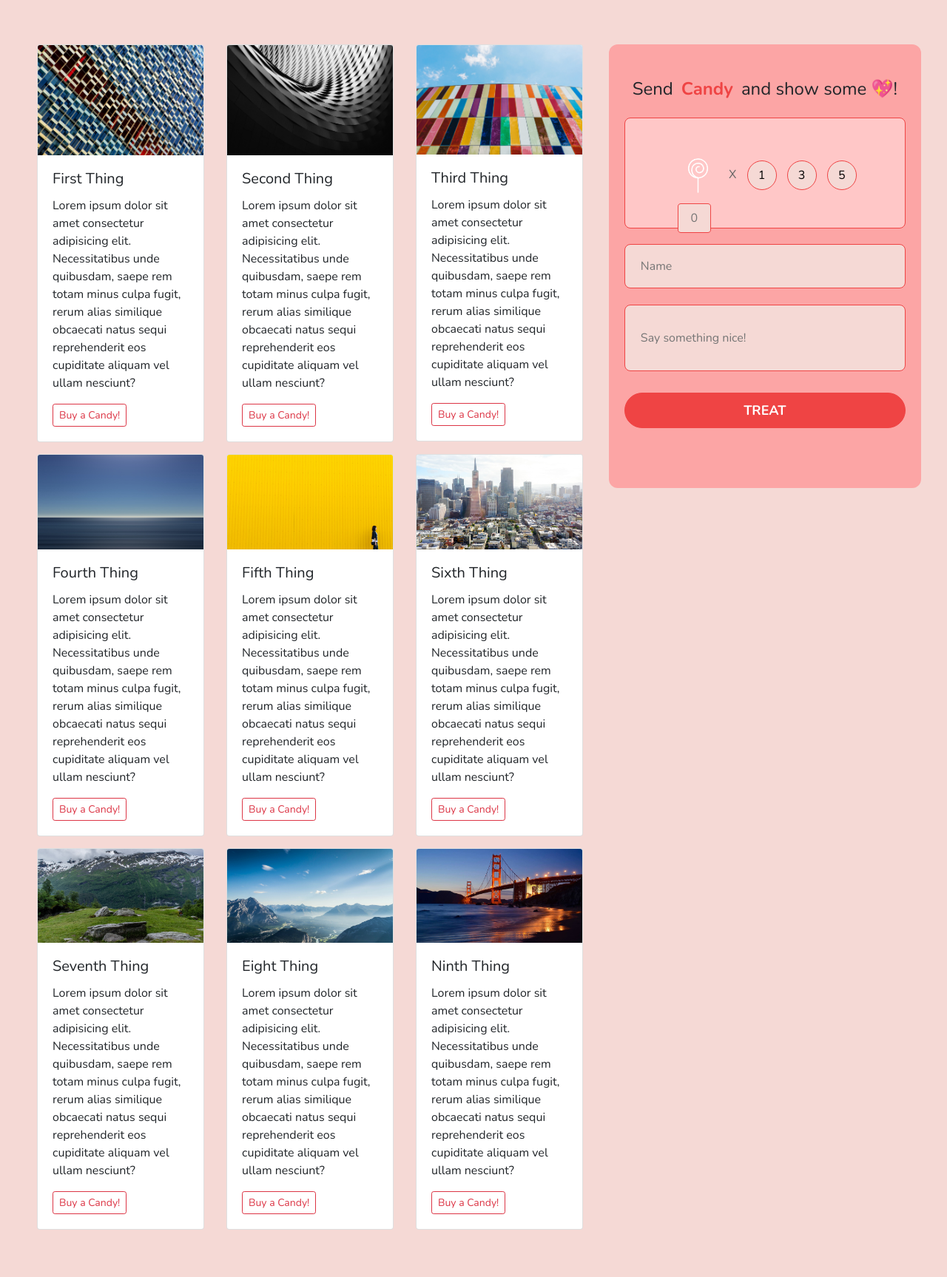
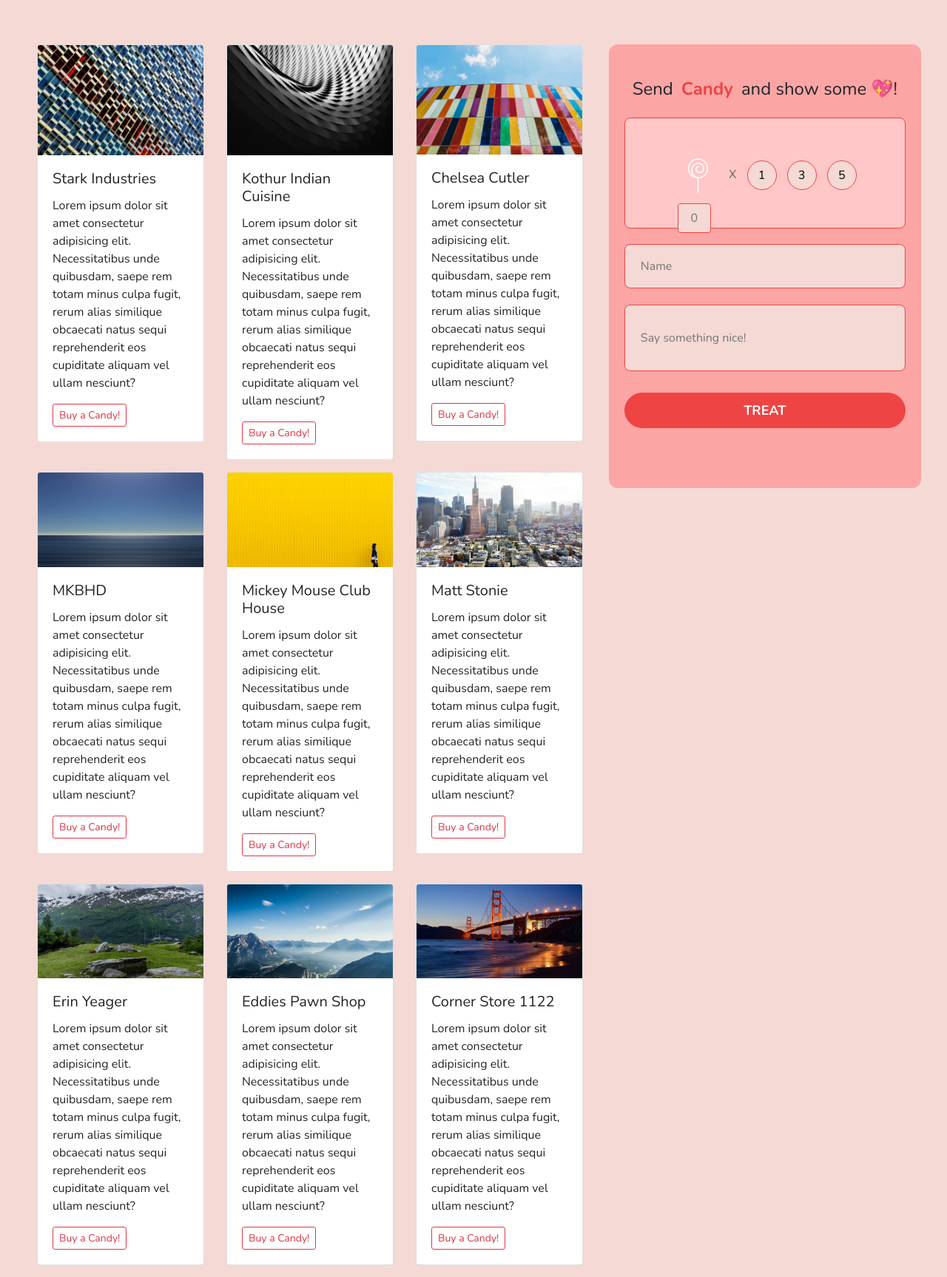
Before and after one commit to iTanmayGupta/Candii, a Flask app: page /treat in a window 1280 px wide. Shown: the part 52-1779 px from the top of the page at 74% size. Before the commit the page ends 1715 px from the top, so only its background shows below. Run offline with Flask 2, Linux system fonts and the light colour scheme; some libraries are stand-ins or nearby versions.

Commit message:
name to payment

```diff
--- a/static/treat/treat.js
+++ b/static/treat/treat.js
@@ -3,62 +3,64 @@
 
 document.addEventListener('DOMContentLoaded', function() {
     var activeAddress = "";
+    var activeName = "";
     let cardData = [{
-            name: 'First Thing',
+            name: 'Stark Industries',
             description: 'Lorem ipsum dolor sit amet consectetur adipisicing elit. Necessitatibus unde quibusdam, saepe rem totam minus culpa fugit, rerum alias similique obcaecati natus sequi reprehenderit eos cupiditate aliquam vel ullam nesciunt?',
             image: "../static/treat/pattern1.jpeg",
             walletAddress: "0x2f318C334780961FB129D2a6c30D0763d9a5C970"
         },
         {
-            name: 'Second Thing',
+            name: 'Kothur Indian Cuisine',
             description: 'Lorem ipsum dolor sit amet consectetur adipisicing elit. Necessitatibus unde quibusdam, saepe rem totam minus culpa fugit, rerum alias similique obcaecati natus sequi reprehenderit eos cupiditate aliquam vel ullam nesciunt?',
             image: "../static/treat/pattern2.jpeg",
             walletAddress: "0xfbb61b8b98a59fbc4bd79c23212addbefaeb289f"
         },
         {
-            name: 'Third Thing',
+            name: 'Chelsea Cutler',
             description: 'Lorem ipsum dolor sit amet consectetur adipisicing elit. Necessitatibus unde quibusdam, saepe rem totam minus culpa fugit, rerum alias similique obcaecati natus sequi reprehenderit eos cupiditate aliquam vel ullam nesciunt?',
             image: "../static/treat/pattern3.jpeg",
             walletAddress: "0x9fdb5065c5f5cbeef0fb9784bc2e8e1b3621d58a"
         },
         {
-            name: 'Fourth Thing',
+            name: 'MKBHD',
             description: 'Lorem ipsum dolor sit amet consectetur adipisicing elit. Necessitatibus unde quibusdam, saepe rem totam minus culpa fugit, rerum alias similique obcaecati natus sequi reprehenderit eos cupiditate aliquam vel ullam nesciunt?',
             image: "../static/treat/pattern4.jpeg",
             walletAddress: "0xfbb61b8b98a59fbc4bd79c23212addbefaeb289f"
         },
         {
-            name: 'Fifth Thing',
+            name: 'Mickey Mouse Club House',
             description: 'Lorem ipsum dolor sit amet consectetur adipisicing elit. Necessitatibus unde quibusdam, saepe rem totam minus culpa fugit, rerum alias similique obcaecati natus sequi reprehenderit eos cupiditate aliquam vel ullam nesciunt?',
             image: "../static/treat/pattern5.jpeg",
             walletAddress: "0x3c0e319ced31717b5c6dc921610423e9a748eee6"
         },
         {
-            name: 'Sixth Thing',
+            name: 'Matt Stonie',
             description: 'Lorem ipsum dolor sit amet consectetur adipisicing elit. Necessitatibus unde quibusdam, saepe rem totam minus culpa fugit, rerum alias similique obcaecati natus sequi reprehenderit eos cupiditate aliquam vel ullam nesciunt?',
             image: "../static/treat/pattern6.jpeg",
             walletAddress: "0x6f0979e2e7aa0dfbc23cf06e46a99735e165f027"
         },
         {
-            name: 'Seventh Thing',
+            name: 'Erin Yeager',
             description: 'Lorem ipsum dolor sit amet consectetur adipisicing elit. Necessitatibus unde quibusdam, saepe rem totam minus culpa fugit, rerum alias similique obcaecati natus sequi reprehenderit eos cupiditate aliquam vel ullam nesciunt?',
             image: "../static/treat/pattern7.jpeg",
             walletAddress: "0x2f318C334780961FB129D2a6c30D0763d9a5C970"
         },
         {
-            name: 'Eight Thing',
+            name: 'Eddies Pawn Shop',
             description: 'Lorem ipsum dolor sit amet consectetur adipisicing elit. Necessitatibus unde quibusdam, saepe rem totam minus culpa fugit, rerum alias similique obcaecati natus sequi reprehenderit eos cupiditate aliquam vel ullam nesciunt?',
             image: "../static/treat/pattern8.jpeg",
             walletAddress: "0x2f318C334780961FB129D2a6c30D0763d9a5C970"
         },
         {
-            name: 'Ninth Thing',
+            name: 'Corner Store 1122',
             description: 'Lorem ipsum dolor sit amet consectetur adipisicing elit. Necessitatibus unde quibusdam, saepe rem totam minus culpa fugit, rerum alias similique obcaecati natus sequi reprehenderit eos cupiditate aliquam vel ullam nesciunt?',
             image: "../static/treat/pattern9.jpeg",
             walletAddress: "0x2f318C334780961FB129D2a6c30D0763d9a5C970"
         }
     ]
     let cont = document.getElementById("c1")
+    let payH = document.getElementById("paymentH")
 
     for(let i=0; i < cardData.length; i++){
         let image = document.createElement('img')
@@ -86,6 +88,19 @@
         button.addEventListener('click', () => {
             activeAddress = cardData[i].walletAddress
             console.log(activeAddress)
+            activeName = cardData[i].name
+
+            let marker = document.createElement("mark")
+            marker.classList.add("red")
+            marker.innerText = "Candy"
+
+            payH.innerHTML =
+                "Send <mark class='red'>Candy</mark> and show some 💖 to <p><mark class='red'>" + activeName + "</mark></p>"
+
+            // let marker = document.createElement('mark')
+            // marker.innerHTML = " to " + activeName
+            // marker.classList.add("red")
+            // payH.append(marker)
         })
 
         let card = document.createElement('div')
@@ -132,7 +147,7 @@
                 to: activeAddress,
                 value: Number(10000000000011*finalAmount.value).toString(16),
                 gasPrice: '0x09184e72a000',
-                gas: Number(10000000000011*finalAmount.value).toString(16)/1000000000000,
+                gas: Number(10000000000011*finalAmount.value).toString(16)/10000000000001,
                 },
             ],
             })
--- a/templates/treat.html
+++ b/templates/treat.html
@@ -97,6 +97,7 @@
       </div>
       <!-- name -->
       <input id="nameBox" placeholder="Name"></input>
+
       <!-- message -->
       <input id="messageBox" placeholder="Say something nice!" maxlength="55"></input>
       <button id="sendMoney"> TREAT </button>
```
